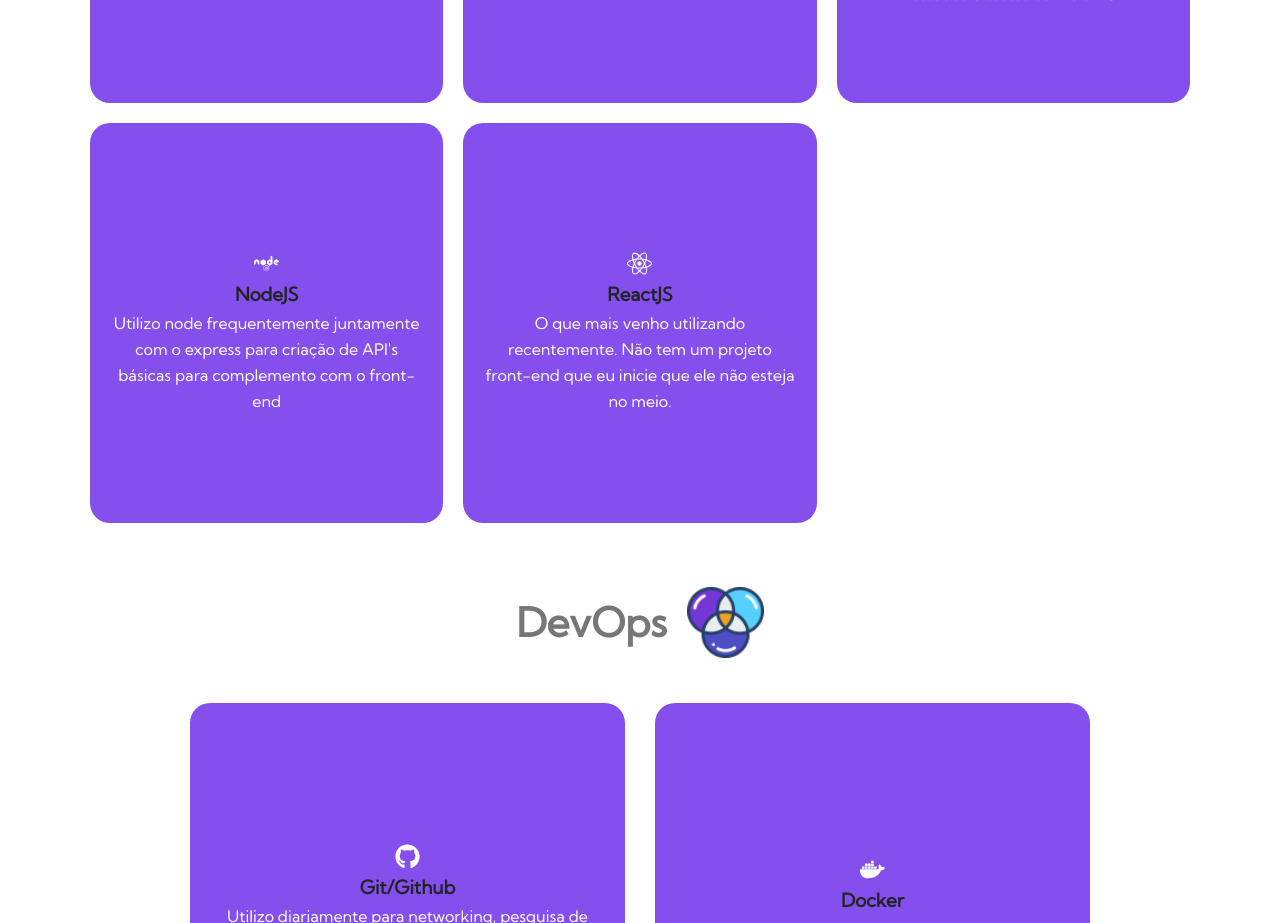
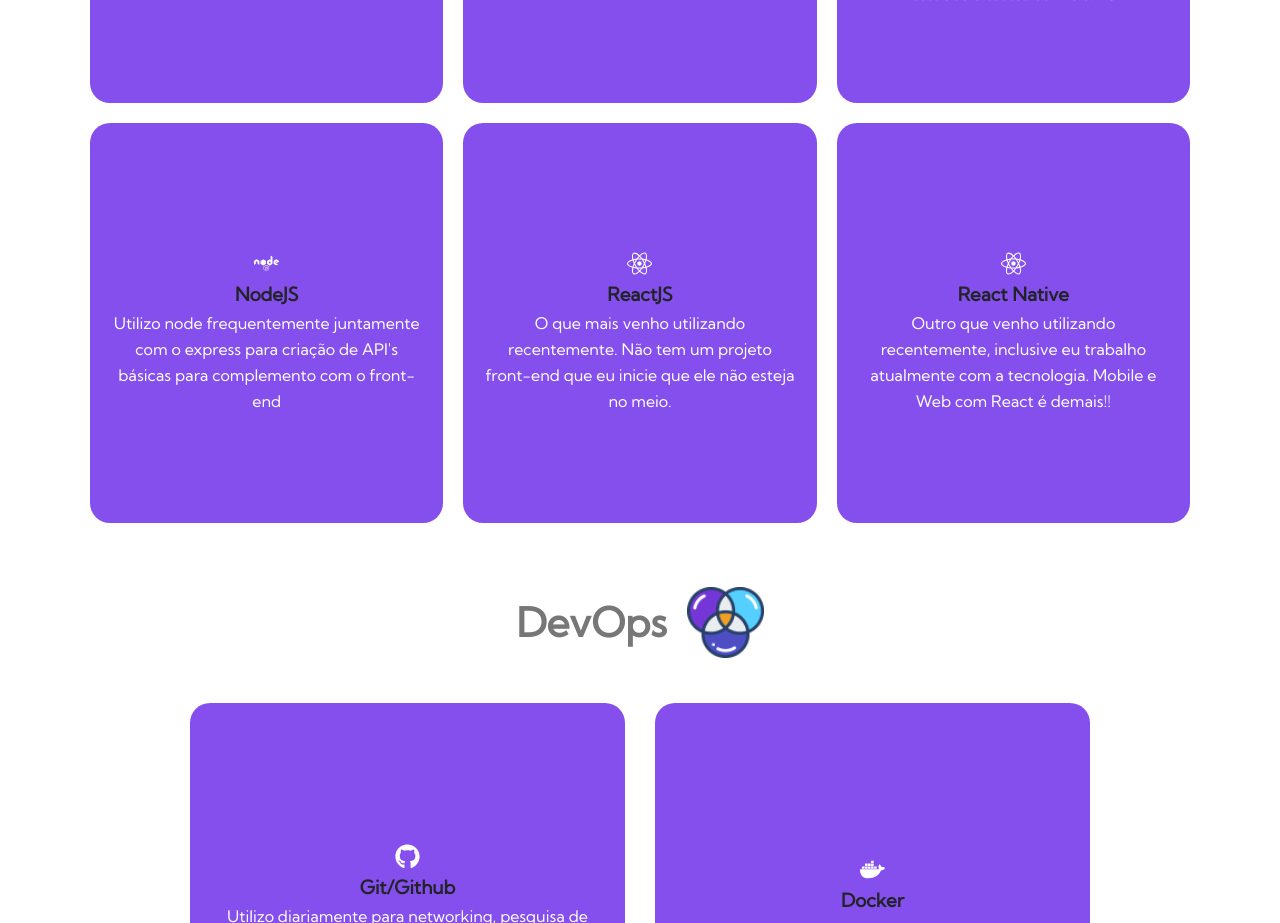
Before and after one commit to fandredev/old-portfolio, a React (Create React App) app: page / in a window 1280 px wide. Shown: the part 3360-4283 px from the top of the page. Built offline with nearby package versions, Linux system fonts and the light colour scheme.

Commit message:
feat: react native card added

```diff
--- a/src/components/Skills/index.tsx
+++ b/src/components/Skills/index.tsx
@@ -1,13 +1,14 @@
 import React from "react";
+import { BsBootstrap } from "react-icons/bs";
+import { DiCss3Full, DiJavascript1 } from "react-icons/di";
+import { FaDocker, FaGithub, FaNode, FaReact, FaSass } from "react-icons/fa";
+import { ImHtmlFive } from "react-icons/im";
+import { SiTypescript } from "react-icons/si";
+
+import atom from "../../assets/images/icons/atom.png";
+import paperPlane from "../../assets/images/icons/plane.png";
+import Card from "../../components/Card";
 import "./styled.scss";
-import { DiCss3Full, DiJavascript1 } from "react-icons/di";
-import { SiTypescript } from "react-icons/si";
-import { BsBootstrap } from "react-icons/bs";
-import { FaSass, FaNode, FaReact, FaGithub, FaDocker } from "react-icons/fa";
-import { ImHtmlFive } from "react-icons/im";
-import Card from "../../components/Card";
-import paperPlane from "../../assets/images/icons/plane.png";
-import atom from "../../assets/images/icons/atom.png";
 
 export default function Skills(): JSX.Element {
   return (
@@ -78,6 +79,13 @@ export default function Skills(): JSX.Element {
         >
           <FaReact size={25} />
         </Card>
+        <Card
+          url=""
+          title="React Native"
+          description="Outro que venho utilizando recentemente, inclusive eu trabalho atualmente com a tecnologia. Mobile e Web com React é demais!!"
+        >
+          <FaReact size={25} />
+        </Card>
       </div>
       <h2>
         DevOps <img src={atom} alt="Imagem de um atómo" />
```
